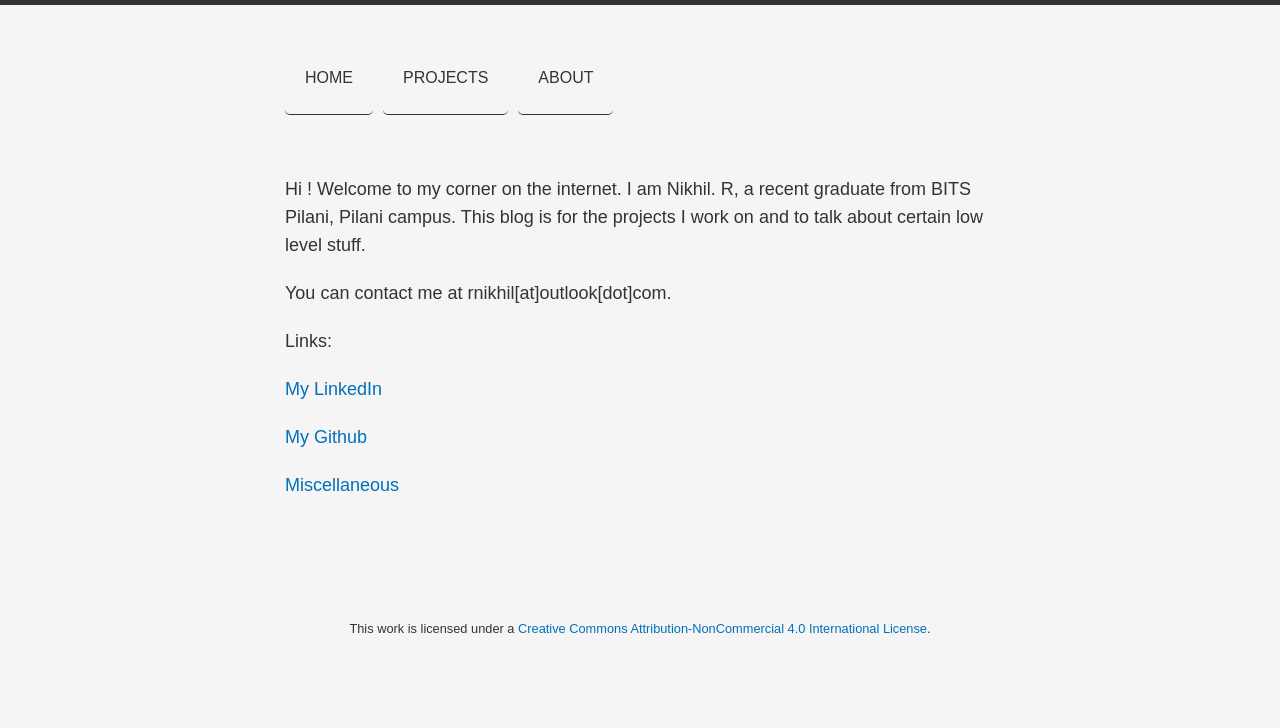
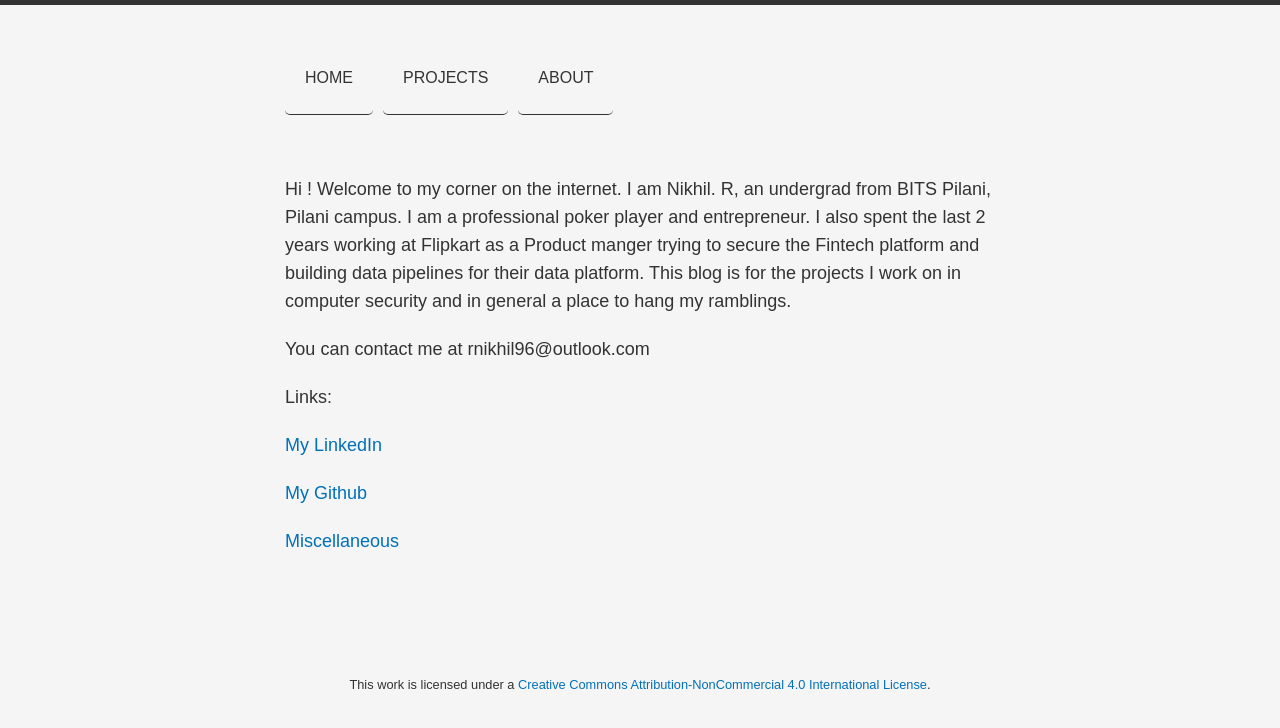
Before and after one commit to rnikhil275/rnikhil275.github.io, a Jekyll site: the page built from about/index.md, in a window 1280 px wide. Shown: the top 728 px of the page. Built offline with Jekyll 4.4.1, drawn with Linux system fonts in a browser that asks for light colours; some web fonts are replaced.

```diff
--- a/about/index.md
+++ b/about/index.md
@@ -4,9 +4,9 @@ title:
 ---
 
 Hi ! Welcome to my corner on the internet.
-I am Nikhil. R, a recent graduate from BITS Pilani, Pilani campus. This blog is for the projects I work on and to talk about certain low level stuff.
+I am Nikhil. R, an undergrad from BITS Pilani, Pilani campus. I am a professional poker player and entrepreneur. I also spent the last 2 years working at Flipkart as a Product manger trying to secure the Fintech platform and building data pipelines for their data platform. This blog is for the projects I work on in computer security and in general a place to hang my ramblings.
 
-You can contact me at rnikhil[at]outlook[dot]com.
+You can contact me at rnikhil96@outlook.com
 
 
 
```
Also changed, not shown: _posts/2017-01-01-a.md (+1 -1 lines), about/miscellaneous.md (+1 -1 lines).
